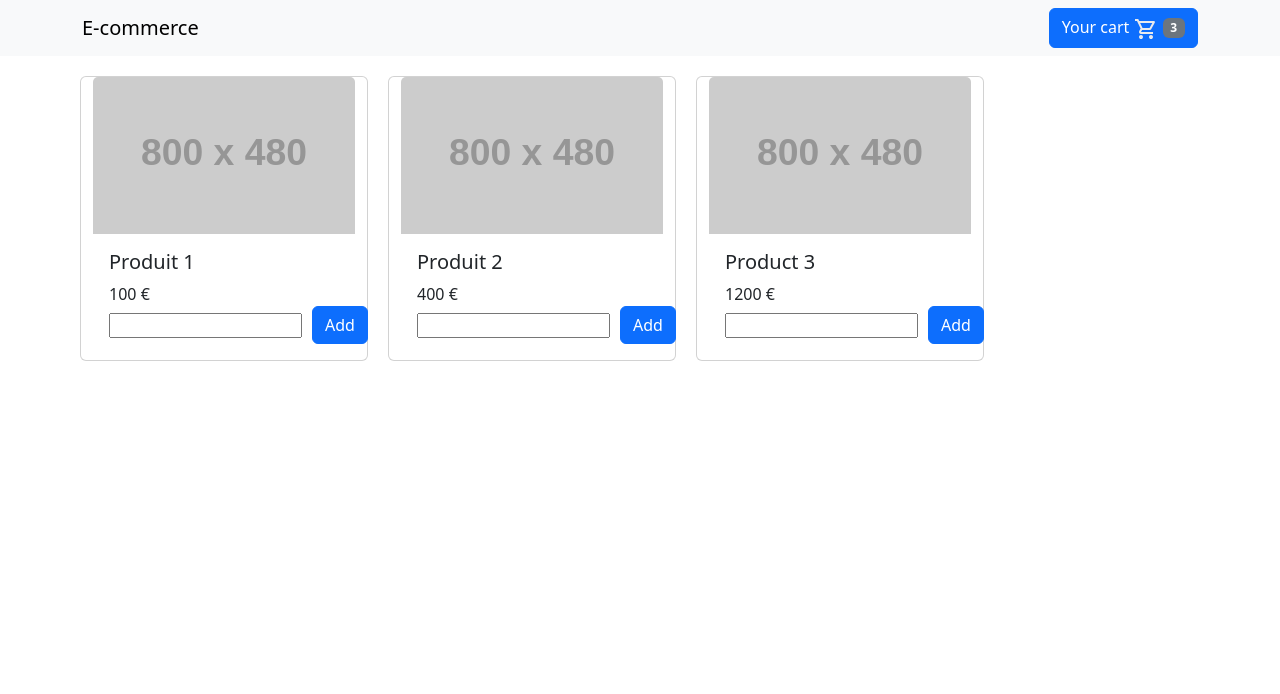
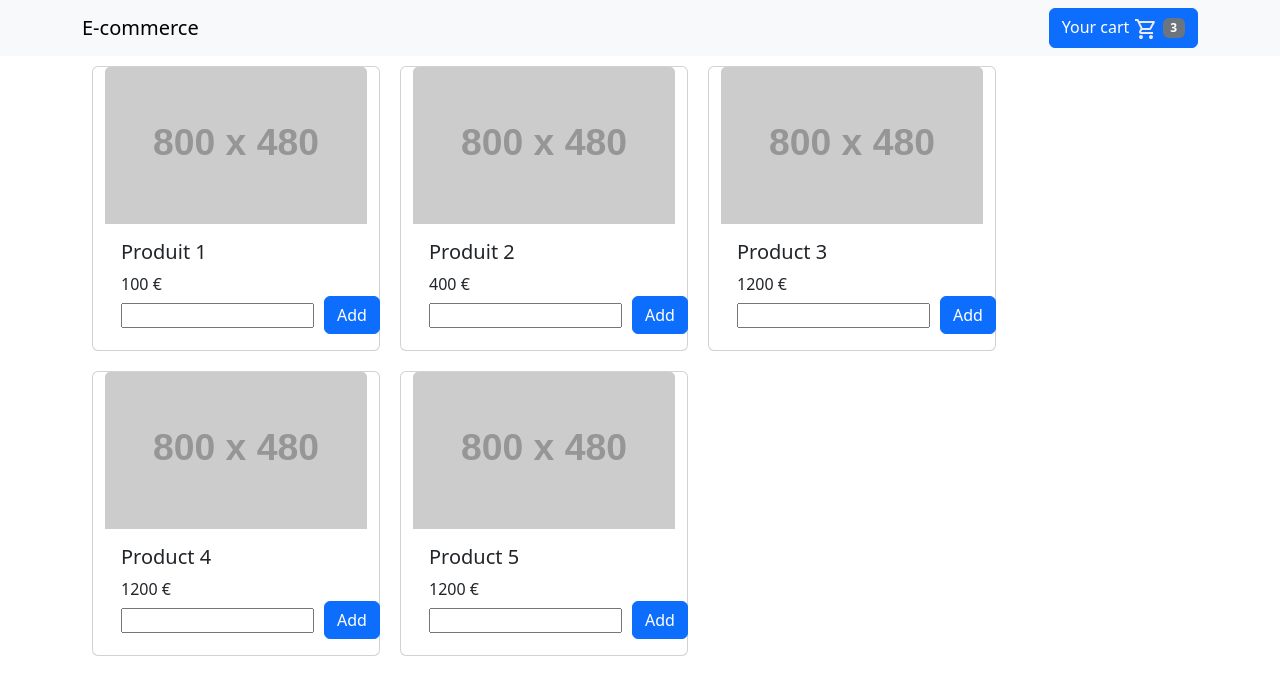
Before and after one commit to SunAndSteel/ecommerce, a React (Vite) app: page / in a window 1280 px wide. Shown: the top 694 px of the page. Built offline with nearby package versions, Linux system fonts and the light colour scheme; the HTML template or start-up script is replaced by a standard one.

Commit message:
clean up

```diff
--- a/src/App.jsx
+++ b/src/App.jsx
@@ -1,14 +1,15 @@
 import './App.css'
 import Header from './components/Layout/Header'
 import Products from './components/Product/Products'
+import { Container, Row } from 'react-bootstrap'
 
 function App() {
   return (
     <>
       <Header />
-      <div className='main'>
-        <Products />
-      </div>
+      <Container>
+         <Products />
+      </Container>
     </>
   )
 }
--- a/src/components/Product/ProductItem.jsx
+++ b/src/components/Product/ProductItem.jsx
@@ -2,7 +2,7 @@
 import { Card, Button } from 'react-bootstrap'
 import ProductItemForm from './ProductItemForm'
 
-function ProductItem({name, price, photo_url}) {
+function ProductItem({name, price}) {
     return (
     <Card style={{ width: '18rem', margin: "10px" }}>
       <Card.Img variant="top" src="https://dummyimage.com/800x480/1500ff/000011" alt="" />
--- a/src/components/Product/ProductItemForm.jsx
+++ b/src/components/Product/ProductItemForm.jsx
@@ -2,6 +2,8 @@ import { Button } from "react-bootstrap"
 
 
 function ProductItemForm() {
+
+
     return (
         <div style={{display: "flex", alignItems: "center"}}>
             <label htmlFor="prix" style={{fontSize: "0.8rem"}}><input type="number" id="prix" name="prix" min="1" style={{marginRight: "10px"}}/></label>
--- a/src/components/Product/testList.js
+++ b/src/components/Product/testList.js
@@ -46,6 +46,38 @@ export const testList = [
             brand: "abc",
             manufacture: "avc"
         }
+    },
+    {
+        name: "Product 4",
+        description: "Description 4",
+        category: "649fd7167e129c09e4dced1a",
+        brand: "632f18bc1fa03b3435b08b71",
+        price: 1200,
+        quantity: 10,
+        priceDiscount: 0,
+        size: "632f1ae54b4fb1bde5adb6a4",
+        color: "632f1a454b4fb1bde5adb699",
+        tags: ["632f29e2b03588aaa2ce0e11"],
+        details: {
+            brand: "abc",
+            manufacture: "avc"
+        }
+    },
+    {
+        name: "Product 5",
+        description: "Description 5",
+        category: "649fd7167e129c09e4dced1a",
+        brand: "632f18bc1fa03b3435b08b71",
+        price: 1200,
+        quantity: 10,
+        priceDiscount: 0,
+        size: "632f1ae54b4fb1bde5adb6a4",
+        color: "632f1a454b4fb1bde5adb699",
+        tags: ["632f29e2b03588aaa2ce0e11"],
+        details: {
+            brand: "abc",
+            manufacture: "avc"
+        }
     }
 ]
 
```
